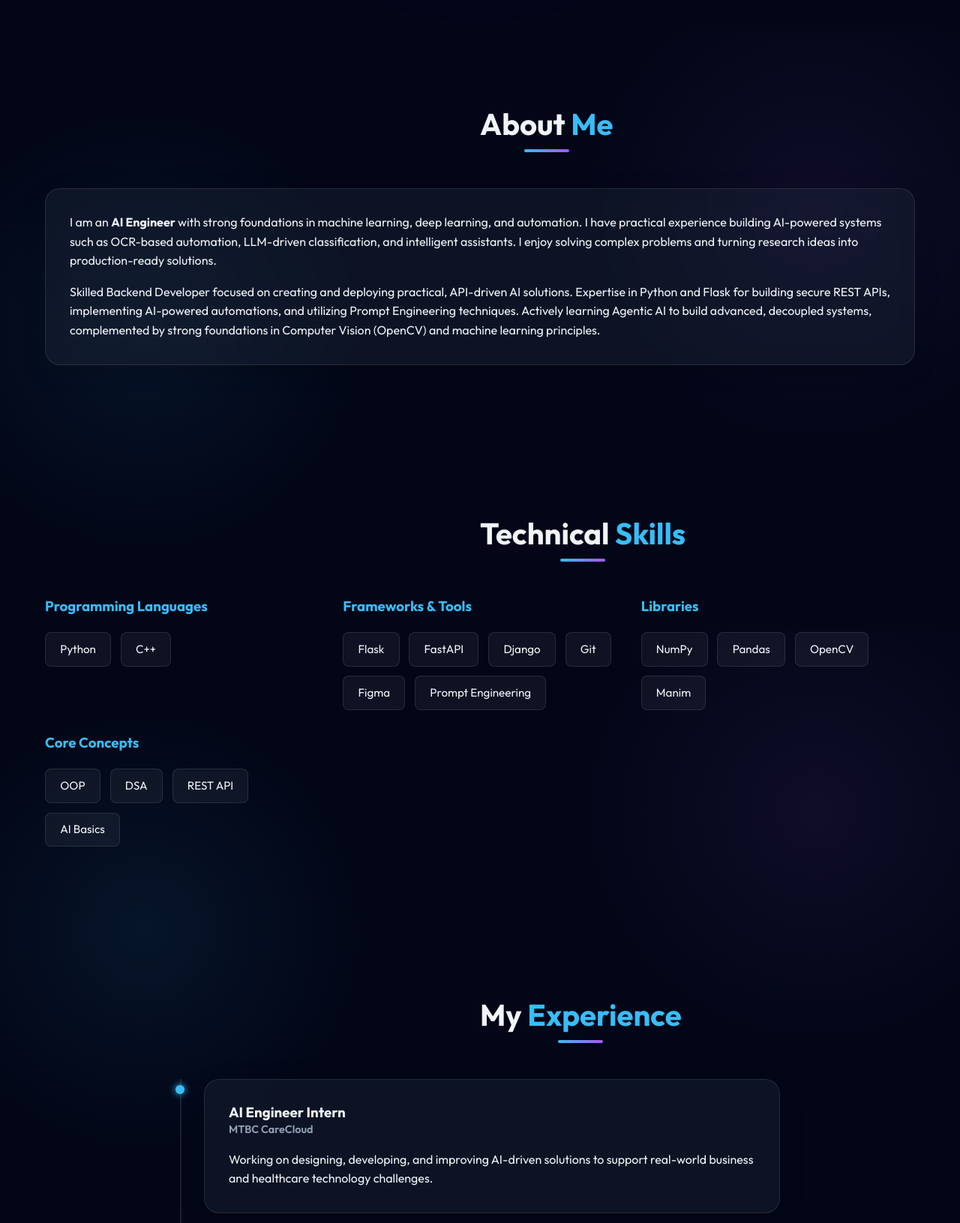
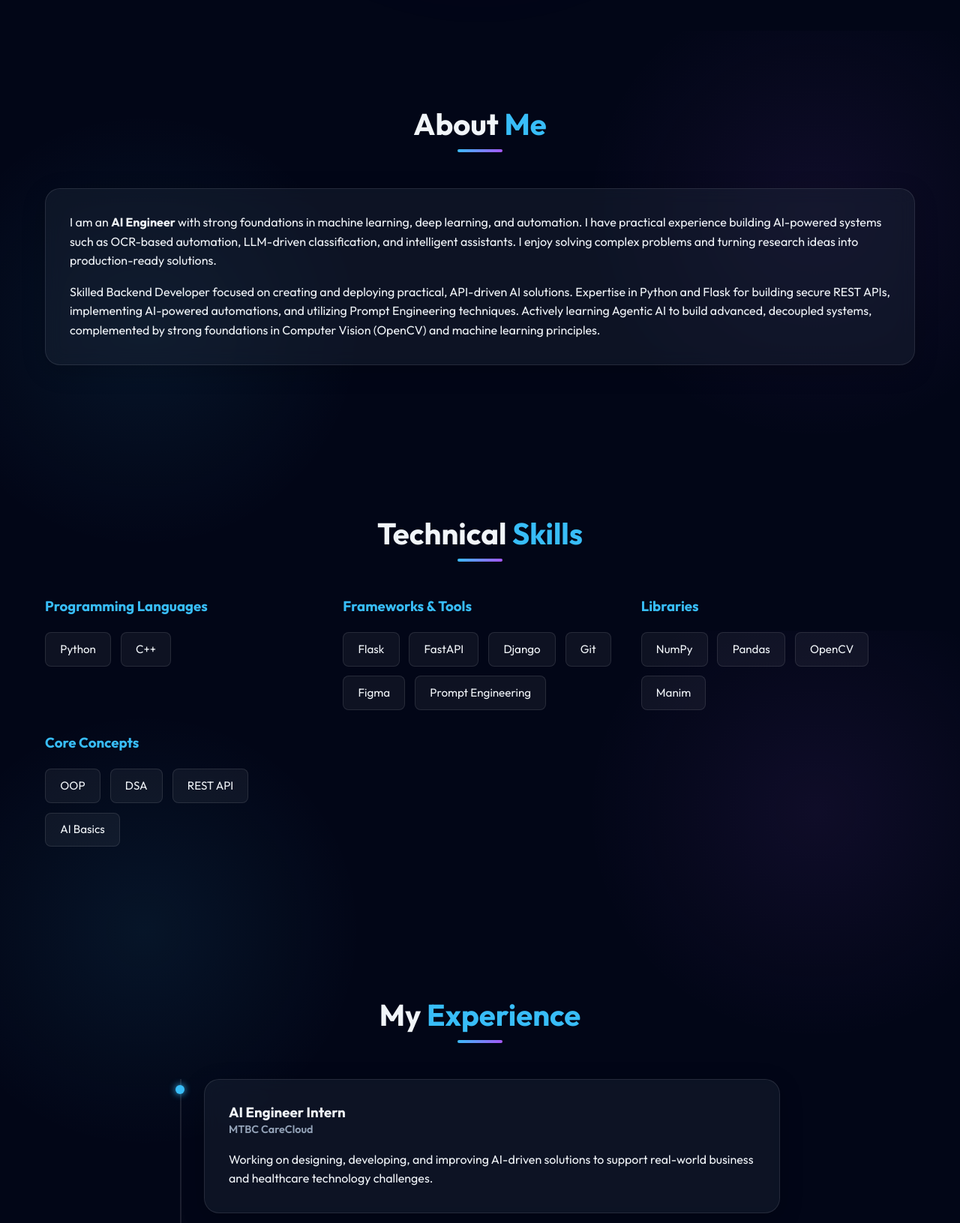
Before and after one commit to AnonymusMyllonaire/AhmadPortfolio, a Flask app: page / in a window 1280 px wide. Shown: the part 759-2390 px from the top of the page at 75% size. Run offline with Flask 3, Linux system fonts and the light colour scheme.

Commit message:
Fix section heading alignment on desktop and mobile

```diff
--- a/static/css/style.css
+++ b/static/css/style.css
@@ -34,7 +34,9 @@ body {
 }
 
 /* Typography */
-h1, h2, h3 {
+h1,
+h2,
+h3 {
     font-weight: 700;
     line-height: 1.2;
 }
@@ -68,9 +70,7 @@ a {
     text-align: center;
     margin-bottom: 3rem;
     position: relative;
-    display: inline-block;
-    left: 50%;
-    transform: translateX(-50%);
+    width: 100%;
 }
 
 .section-title::after {
@@ -253,8 +253,15 @@ a {
 }
 
 @keyframes pulse {
-    0% { transform: translate(-50%, -50%) scale(1); opacity: 0.8; }
-    100% { transform: translate(-50%, -50%) scale(1.2); opacity: 0.5; }
+    0% {
+        transform: translate(-50%, -50%) scale(1);
+        opacity: 0.8;
+    }
+
+    100% {
+        transform: translate(-50%, -50%) scale(1.2);
+        opacity: 0.5;
+    }
 }
 
 /* Sections */
@@ -321,7 +328,8 @@ a {
 .timeline-item::before {
     content: '';
     position: absolute;
-    left: -2.35rem; /* Adjust based on margin-left and width */
+    left: -2.35rem;
+    /* Adjust based on margin-left and width */
     top: 0.5rem;
     width: 12px;
     height: 12px;
```
